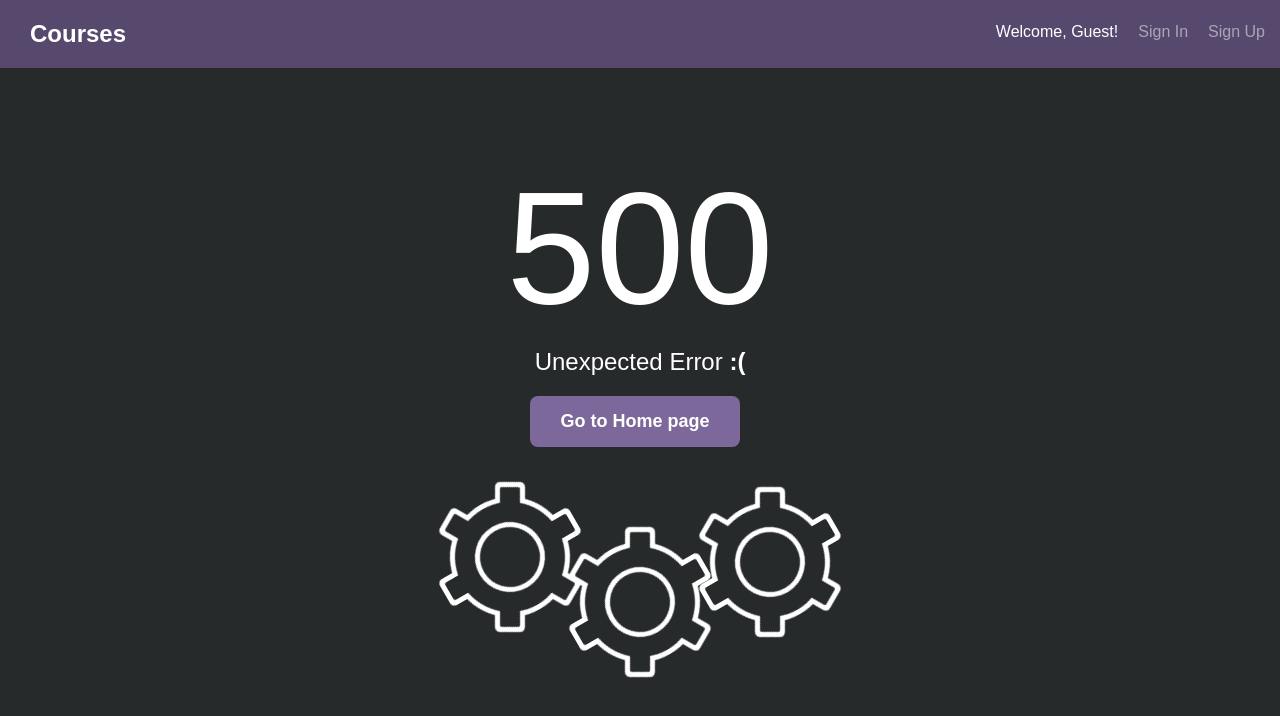
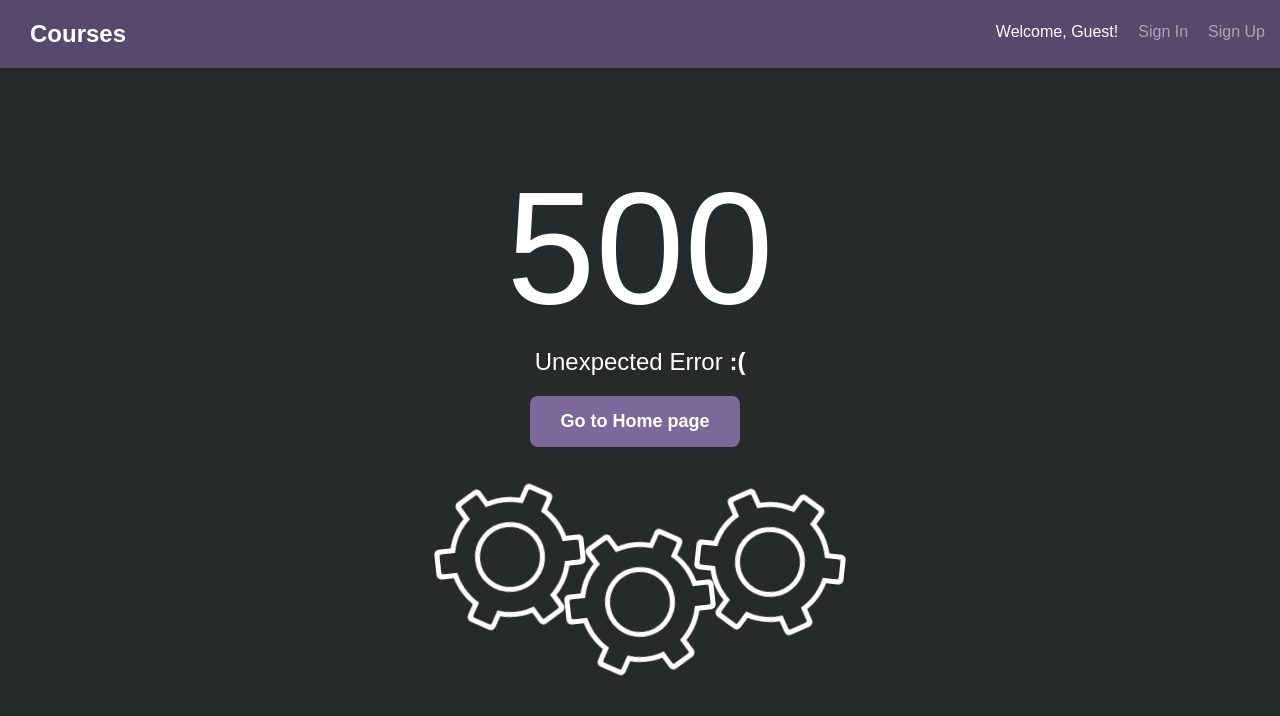
Before and after one commit to luisgiraldov/course-library-app, a React (Create React App) app in the folder client/: page /error in a window 1280 px wide. Shown: the top 716 px of the page. Built offline with nearby package versions, Linux system fonts and the light colour scheme; no server answers.

Commit message:
Fixed gear animation

```diff
--- a/client/src/styles/global.css
+++ b/client/src/styles/global.css
@@ -1712,19 +1712,19 @@ background: linear-gradient(to right, #0ABFBC, #FC354C);
 }
 .gear.two {
   -webkit-animation: anticlockwiseError 2s linear infinite;
-  animation: anticlockwiseErrorStop 2s linear infinite;
+  animation: anticlockwiseError 2s linear infinite;
 }
 .gear.three {
   -webkit-animation: clockwiseError 2s linear infinite;
-  animation: anticlockwiseErrorStop 2s linear infinite;
+  animation: clockwiseError 2s linear infinite;
 }
 .loading .gear.one, .loading .gear.three {
   -webkit-animation: clockwise 3s linear infinite;
-  animation: anticlockwiseErrorStop 2s linear infinite;
+  animation: clockwise 3s linear infinite;
 }
 .loading .gear.two {
   -webkit-animation: anticlockwise 3s linear infinite;
-  animation: anticlockwiseErrorStop 2s linear infinite;
+  animation: anticlockwise 3s linear infinite;
 }
 
 /* ==========================================================================
```
